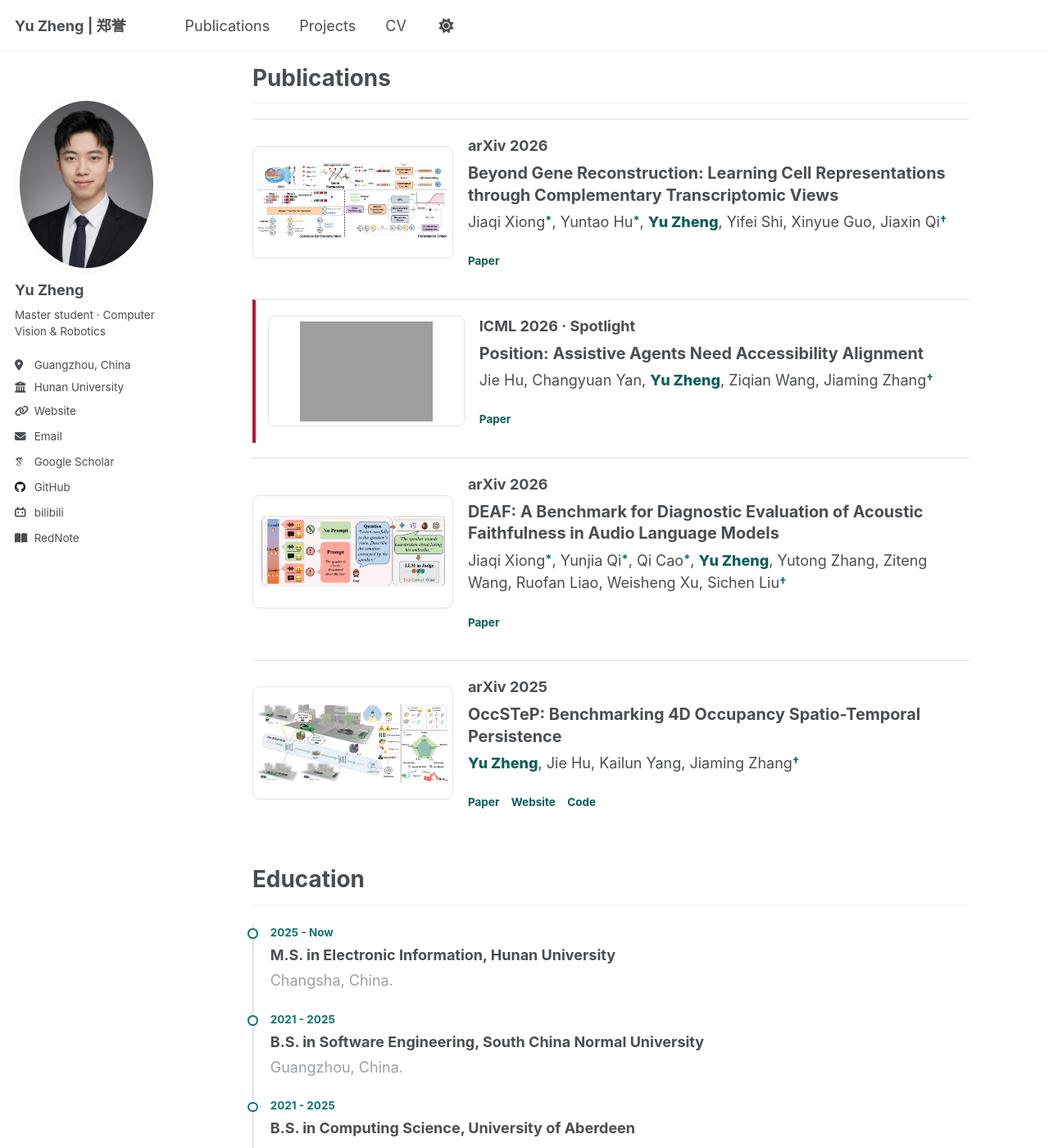
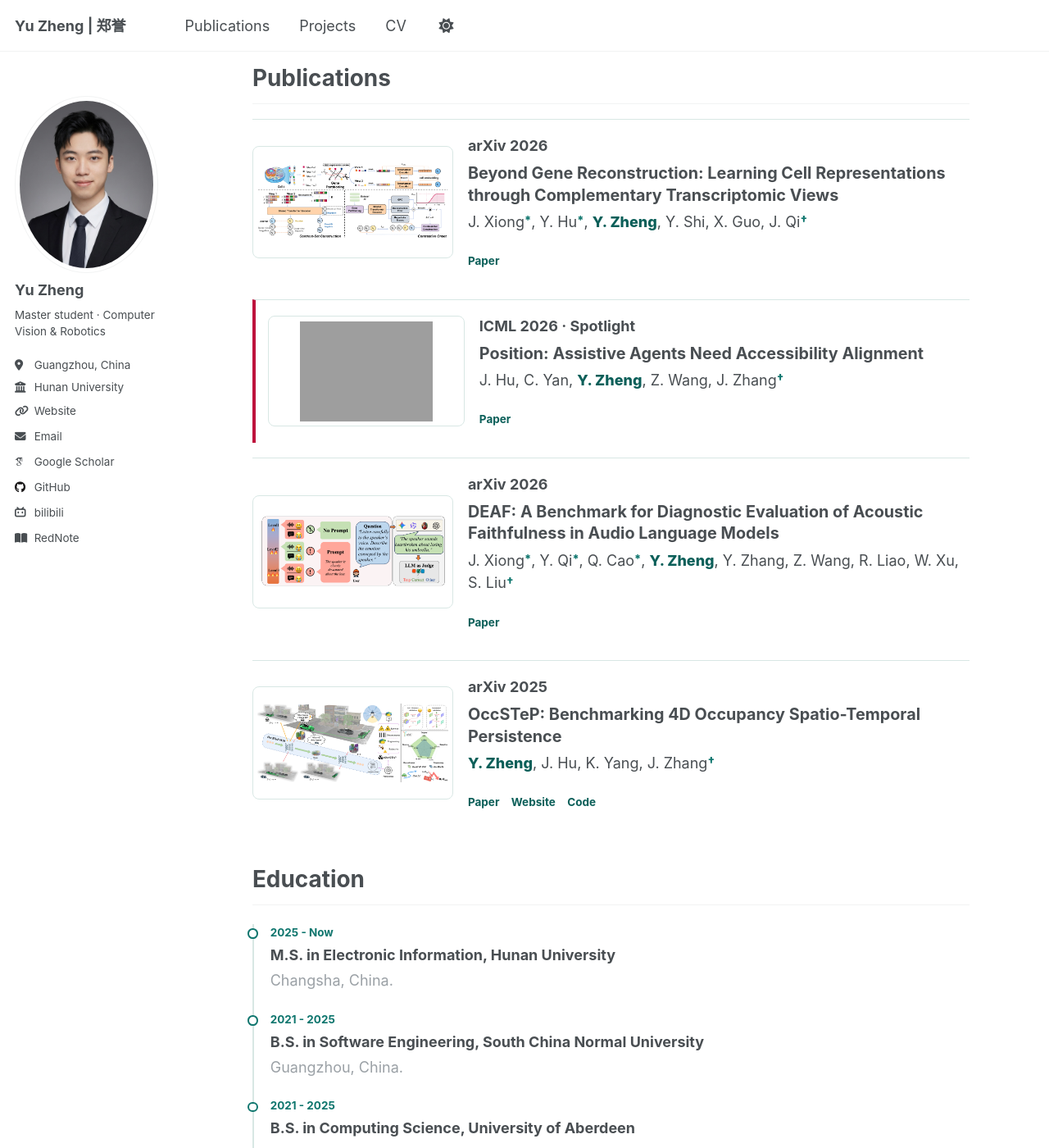
Before and after one commit to FaterYU/FaterYU.github.io, a Jekyll site: the page built from _pages/about.md, in a window 1280 px wide and 1400 px high, scrolled down 608 px. Shown: the whole window at 82% size. Built offline with Jekyll 4.4.1, drawn with Linux system fonts in a browser that asks for light colours; some web fonts are replaced; grey boxes are pictures that could not be loaded.

Commit message:
Abbreviate publication author names

```diff
--- a/_data/profile.yml
+++ b/_data/profile.yml
@@ -10,15 +10,15 @@ publications:
   - venue: "arXiv 2026"
     title: "Beyond Gene Reconstruction: Learning Cell Representations through Complementary Transcriptomic Views"
     authors:
-      - name: "Jiaqi Xiong"
+      - name: "J. Xiong"
         equal: true
-      - name: "Yuntao Hu"
+      - name: "Y. Hu"
         equal: true
-      - name: "Yu Zheng"
+      - name: "Y. Zheng"
         highlight: true
-      - name: "Yifei Shi"
-      - name: "Xinyue Guo"
-      - name: "Jiaxin Qi"
+      - name: "Y. Shi"
+      - name: "X. Guo"
+      - name: "J. Qi"
         corresponding: true
     description: "A contrastive pretraining framework for single-cell transcriptomes that learns transferable whole-cell representations from complementary gene-expression views."
     page_description: "CoCoS learns cell representations beyond masked gene reconstruction through co-expression-guided views, expression-aware contrast sets, and competence-gated contrastive onset."
@@ -30,12 +30,12 @@ publications:
   - venue: "ICML 2026 · Spotlight"
     title: "Position: Assistive Agents Need Accessibility Alignment"
     authors:
-      - name: "Jie Hu"
-      - name: "Changyuan Yan"
-      - name: "Yu Zheng"
+      - name: "J. Hu"
+      - name: "C. Yan"
+      - name: "Y. Zheng"
         highlight: true
-      - name: "Ziqian Wang"
-      - name: "Jiaming Zhang"
+      - name: "Z. Wang"
+      - name: "J. Zhang"
         corresponding: true
     description: "A position paper on aligning assistive agents with accessibility needs, human context, and real-world deployment constraints."
     page_description: "Assistive agents should be evaluated and aligned around accessibility needs rather than generic task completion alone."
@@ -48,19 +48,19 @@ publications:
   - venue: "arXiv 2026"
     title: "DEAF: A Benchmark for Diagnostic Evaluation of Acoustic Faithfulness in Audio Language Models"
     authors:
-      - name: "Jiaqi Xiong"
+      - name: "J. Xiong"
         equal: true
-      - name: "Yunjia Qi"
+      - name: "Y. Qi"
         equal: true
-      - name: "Qi Cao"
+      - name: "Q. Cao"
         equal: true
-      - name: "Yu Zheng"
+      - name: "Y. Zheng"
         highlight: true
-      - name: "Yutong Zhang"
-      - name: "Ziteng Wang"
-      - name: "Ruofan Liao"
-      - name: "Weisheng Xu"
-      - name: "Sichen Liu"
+      - name: "Y. Zhang"
+      - name: "Z. Wang"
+      - name: "R. Liao"
+      - name: "W. Xu"
+      - name: "S. Liu"
         corresponding: true
     description: "A diagnostic benchmark for evaluating whether audio language models preserve acoustic evidence faithfully."
     page_description: "A benchmark for diagnosing whether audio language models ground their answers in faithful acoustic evidence."
@@ -72,11 +72,11 @@ publications:
   - venue: "arXiv 2025"
     title: "OccSTeP: Benchmarking 4D Occupancy Spatio-Temporal Persistence"
     authors:
-      - name: "Yu Zheng"
+      - name: "Y. Zheng"
         highlight: true
-      - name: "Jie Hu"
-      - name: "Kailun Yang"
-      - name: "Jiaming Zhang"
+      - name: "J. Hu"
+      - name: "K. Yang"
+      - name: "J. Zhang"
         corresponding: true
     description: "A benchmark for studying how occupancy representations persist across space and time in dynamic 4D scenes."
     page_description: "A benchmark for evaluating how 4D occupancy methods preserve spatio-temporal consistency in dynamic scenes."
```
